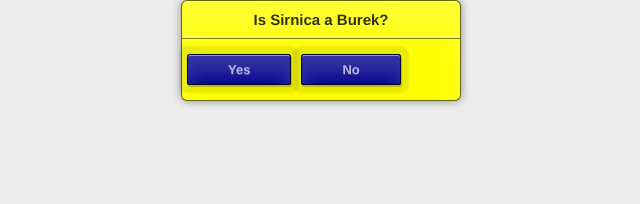
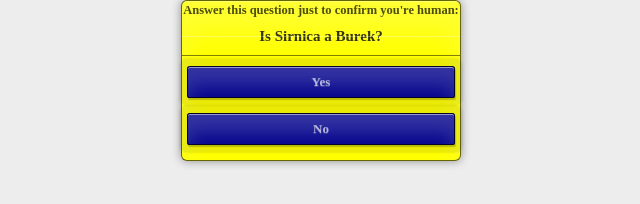
Before and after one commit to TheAdnan/BuVRek, a plain HTML site: page index.html in a window 1280 px wide. Shown: the whole page, without its empty margins (319-959 px from the left). Drawn offline with Linux system fonts and the light colour scheme.

Commit message:
🛍🏟 Updated with Glitch

```diff
--- a/css/style.css
+++ b/css/style.css
@@ -9,13 +9,15 @@ body {
 }
 
 .confirm-box {
+  align-content: center;
+  text-align: center;
   margin: 0 auto!important;
 	width:280px;
   position:relative;
   margin:30px auto;
 
   color:rgba(0,0,0,0.8);
-  font-family:Helvetica;
+  font-family:Ubuntu;
   font-size:15px;
   font-weight:bold;
 
@@ -27,6 +29,9 @@ body {
     inset 0 30px 30px rgba(255,255,255,0.2),
     0 0 10px rgba(0,0,0,0.4);
 
+}
+.confirm-box > small {
+  color: rgba(0,0,0, 0.7);
 }
 .confirm-box:after {
    	content:"";
@@ -59,7 +64,7 @@ body {
 
 .confirm-box a {
  	display:block;
-  float:left;
+  float:none;
   position:relative;
 
   padding:7px 40px;
--- a/index.html
+++ b/index.html
@@ -6,9 +6,10 @@
   </head>
   <body>
     <div class="confirm-box">
+    <small>Answer this question just to confirm you're human:</small>
     <p>Is Sirnica a Burek?</p>
-    <a href="burek.html" title="Yes">Yes</a>
-    <a href="noburek.html" title="No">No</a>
+    <a href="noburek.html" title="Yes">Yes</a>
+    <a href="burek.html" title="No">No</a>
   </div>
   </body>
 </html>
--- a/js/burekGeometry.js
+++ b/js/burekGeometry.js
@@ -8,7 +8,7 @@
 
   BurekCurve.prototype = Object.create( THREE.Curve.prototype );
   BurekCurve.prototype.constructor = BurekCurve;
-//Used a tweaked version of the Archimedean spiral formula for creating the Burek-y spiral
+
   BurekCurve.prototype.getPoint = function ( t ) {
     var tx = t * Math.cos( 6 * Math.PI * t );
     var ty = t * Math.sin( 6 * Math.PI * t );
```
Also changed, not shown: burek.html (+6 -2 lines), 2 other files.
